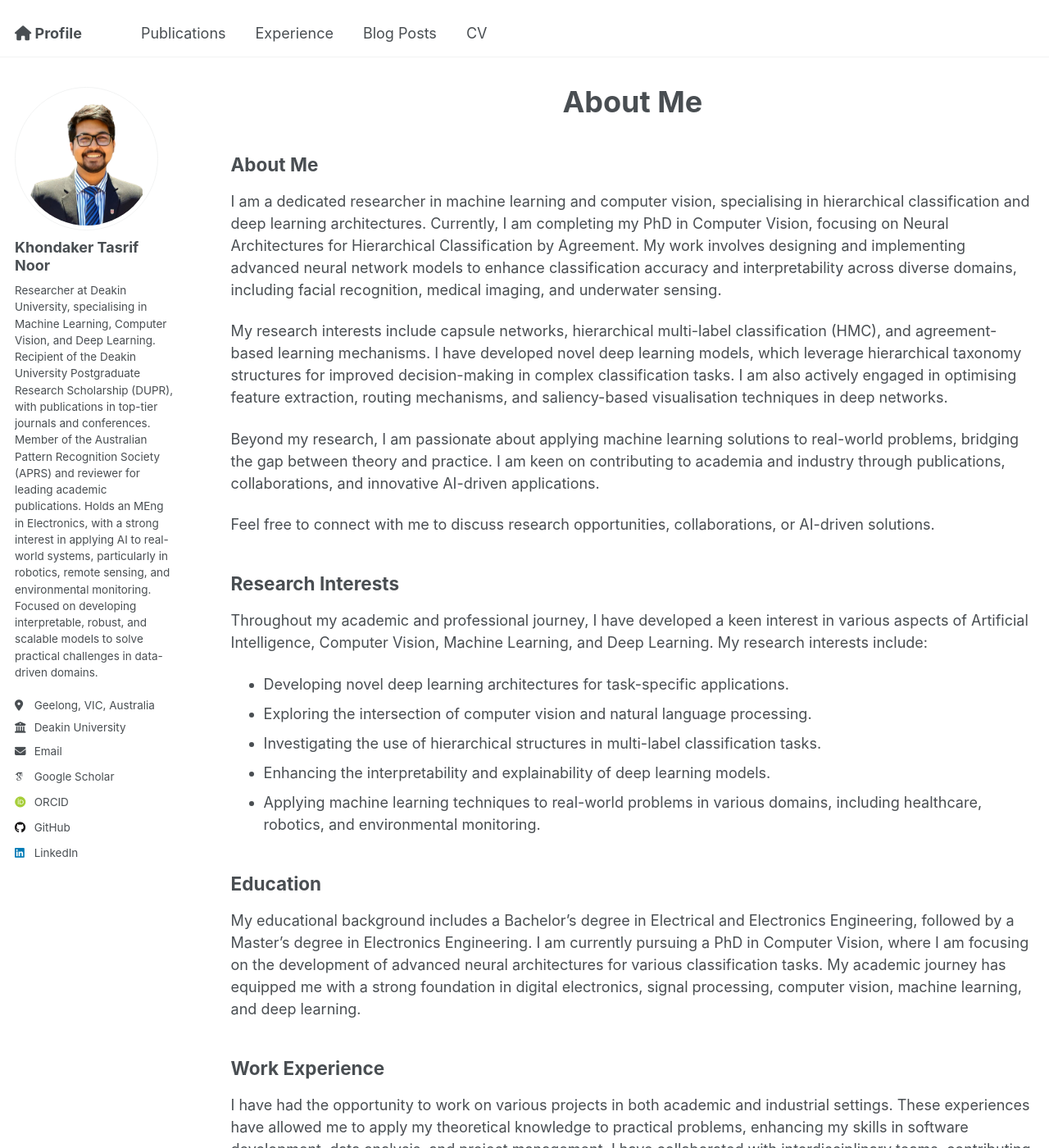
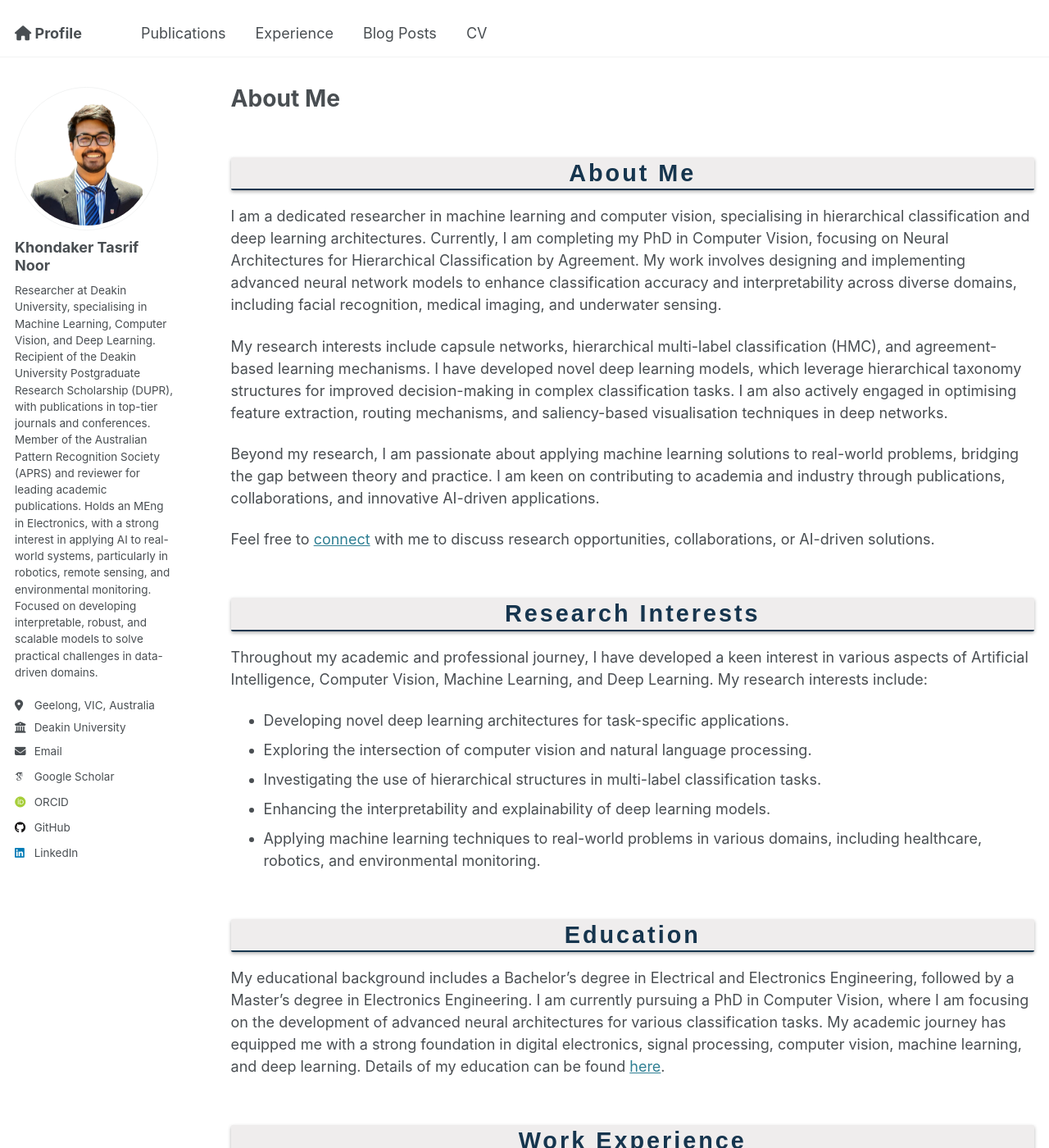
Before and after one commit to ktnoor/ktnoor.github.io, a Jekyll site: the page built from _pages/about.md, in a window 1280 px wide and 1400 px high. Shown: the whole window at 82% size. Built offline with Jekyll 4.4.1, drawn with Linux system fonts in a browser that asks for light colours; some web fonts are replaced; our own code applies the rules of GitHub Pages for plain Markdown files.

```diff
--- a/_data/authors.yml
+++ b/_data/authors.yml
@@ -6,8 +6,6 @@ Name Name:
   email       : "k.noor@research.deakin.edu.au"
   bio         : "Khondaker Tasrif Noor is a researcher in the field of Deep Learning and Computer Vision. He is currently pursuing his Ph.D. at Deakin University, Australia. His research interests include Deep Learning, Computer Vision, and Machine Learning."
   avatar      : "Picture-knoor.png"
-  twitter     : "name"
-  google_plus : "Name"
 
 # Name2 Name2:
 #   name        : "Name2 Name2"
--- a/_layouts/about.html
+++ b/_layouts/about.html
@@ -12,13 +12,32 @@ layout: default
   {% endunless %}
 {% endif %}
 
+<style>
+  .archive h2 {
+    text-align: center;
+    font-size: 1.6em;
+    /* font-weight: bold; */
+    /* text-transform: uppercase; */
+    letter-spacing: 3px;
+    padding: 2px;
+    margin: 2em 0 2em 0;
+    border-radius: 2px;
+    box-shadow: 0 2px 4px rgba(0,0,0,0.3);
+    font-family: Arial, Helvetica, sans-serif;
+    background: #efeded;
+    border-bottom: 2px solid #16354e;
+    padding-bottom: 2px;
+    margin-bottom: 2px;
+    color: #16354e;
+  }
+</style>
+
 <div id="main" role="main">
   {% include sidebar.html %}
 
   <div class="archive">
     {% unless page.header.overlay_color or page.header.overlay_image %}
-      <h1 class="page__title" style="text-align: center;font-size: 2em;">{{ page.title }}</h1>
-      <!-- <h1 class="page__title">{{ page.title }}</h1> -->
+      <h1 class="page__title">{{ page.title }}</h1>
     {% endunless %}
     {{ content }}
   </div>
--- a/_pages/about.md
+++ b/_pages/about.md
@@ -8,15 +8,17 @@ redirect_from:
 ---
 
 ## About Me
+
 I am a dedicated researcher in machine learning and computer vision, specialising in hierarchical classification and deep learning architectures. Currently, I am completing my PhD in Computer Vision, focusing on Neural Architectures for Hierarchical Classification by Agreement. My work involves designing and implementing advanced neural network models to enhance classification accuracy and interpretability across diverse domains, including facial recognition, medical imaging, and underwater sensing.
 
 My research interests include capsule networks, hierarchical multi-label classification (HMC), and agreement-based learning mechanisms. I have developed novel deep learning models, which leverage hierarchical taxonomy structures for improved decision-making in complex classification tasks. I am also actively engaged in optimising feature extraction, routing mechanisms, and saliency-based visualisation techniques in deep networks.
 
 Beyond my research, I am passionate about applying machine learning solutions to real-world problems, bridging the gap between theory and practice. I am keen on contributing to academia and industry through publications, collaborations, and innovative AI-driven applications.
 
-Feel free to connect with me to discuss research opportunities, collaborations, or AI-driven solutions.
+Feel free to [connect](#head-contact) with me to discuss research opportunities, collaborations, or AI-driven solutions.
 
 ## Research Interests
+
 Throughout my academic and professional journey, I have developed a keen interest in various aspects of Artificial Intelligence, Computer Vision, Machine Learning, and Deep Learning. My research interests include:
 - Developing novel deep learning architectures for task-specific applications.
 - Exploring the intersection of computer vision and natural language processing.
@@ -25,14 +27,18 @@ Throughout my academic and professional journey, I have developed a keen interes
 - Applying machine learning techniques to real-world problems in various domains, including healthcare, robotics, and environmental monitoring.
 
 ## Education
-My educational background includes a Bachelor's degree in Electrical and Electronics Engineering, followed by a Master's degree in Electronics Engineering. I am currently pursuing a PhD in Computer Vision, where I am focusing on the development of advanced neural architectures for various classification tasks. My academic journey has equipped me with a strong foundation in digital electronics, signal processing, computer vision, machine learning, and deep learning.
+
+My educational background includes a Bachelor's degree in Electrical and Electronics Engineering, followed by a Master's degree in Electronics Engineering. I am currently pursuing a PhD in Computer Vision, where I am focusing on the development of advanced neural architectures for various classification tasks. My academic journey has equipped me with a strong foundation in digital electronics, signal processing, computer vision, machine learning, and deep learning. Details of my education can be found [here](./cv/).
 
 ## Work Experience
+
 I have had the opportunity to work on various projects in both academic and industrial settings. These experiences have allowed me to apply my theoretical knowledge to practical problems, enhancing my skills in software development, data analysis, and project management. I have collaborated with interdisciplinary teams, contributing to the successful completion of projects in areas such as image processing, machine learning, deep learning, and computer vision. The details of my work experience can be found on my [Experience page](./experience/).
 
 
 ## Publications
+
 I have authored and co-authored several research papers, articles, and conference presentations. My work has been published in reputable journals and conferences, contributing to the advancement of knowledge in the fields of machine learning and computer vision. The details of my publications can be found on my [Publications page](./publications/).
 
-## Contact
+## <a name="head-contact"></a>Contact
+
 I am always open to discussions, collaborations, and research opportunities. If you would like to get in touch with me, please feel free to reach out via [Email](mailto:k.noor@research.deakin.edu.au,ktnoor.ai@gmail.com).
```
